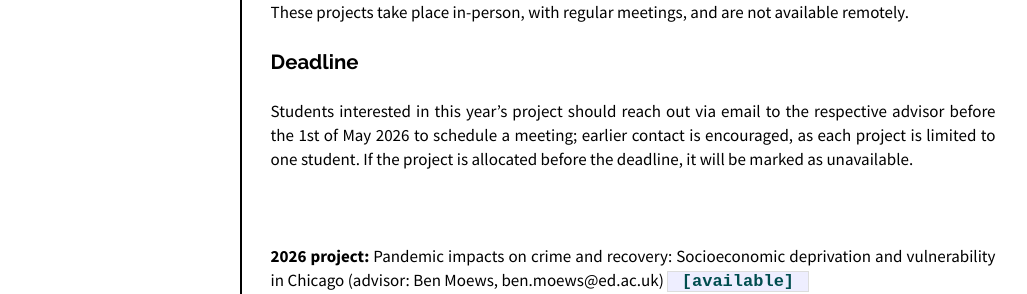
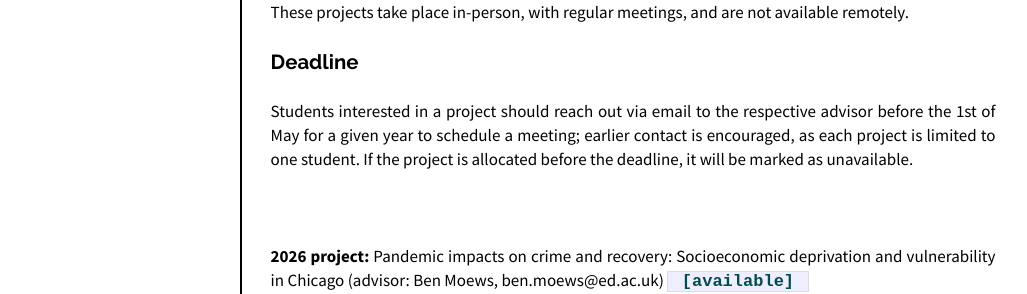
Before and after one commit to 2dml-lab/2dml-lab.github.io, a Jekyll site: the page built from _posts/2024-01-31-summer_projects.md, in a window 1280 px wide. Shown: the part 461-755 px from the top of the page, without its empty margins (118-1145 px from the left). Built offline with Jekyll 4.4.1, drawn with Linux system fonts in a browser that asks for light colours.

Commit message:
Update 2024-01-31-summer_projects.md

```diff
--- a/_posts/2024-01-31-summer_projects.md
+++ b/_posts/2024-01-31-summer_projects.md
@@ -20,7 +20,7 @@ Students are in their third year of one of three programmes; Business with Decis
 
 ## Deadline
 
-Students interested in this year's project should reach out via email to the respective advisor before the 1st of May 2026 to schedule a meeting; earlier contact is encouraged, as each project is limited to one student. If the project is allocated before the deadline, it will be marked as unavailable.
+Students interested in a project should reach out via email to the respective advisor before the 1st of May for a given year to schedule a meeting; earlier contact is encouraged, as each project is limited to one student. If the project is allocated before the deadline, it will be marked as unavailable.
 
 <br>
 
```
